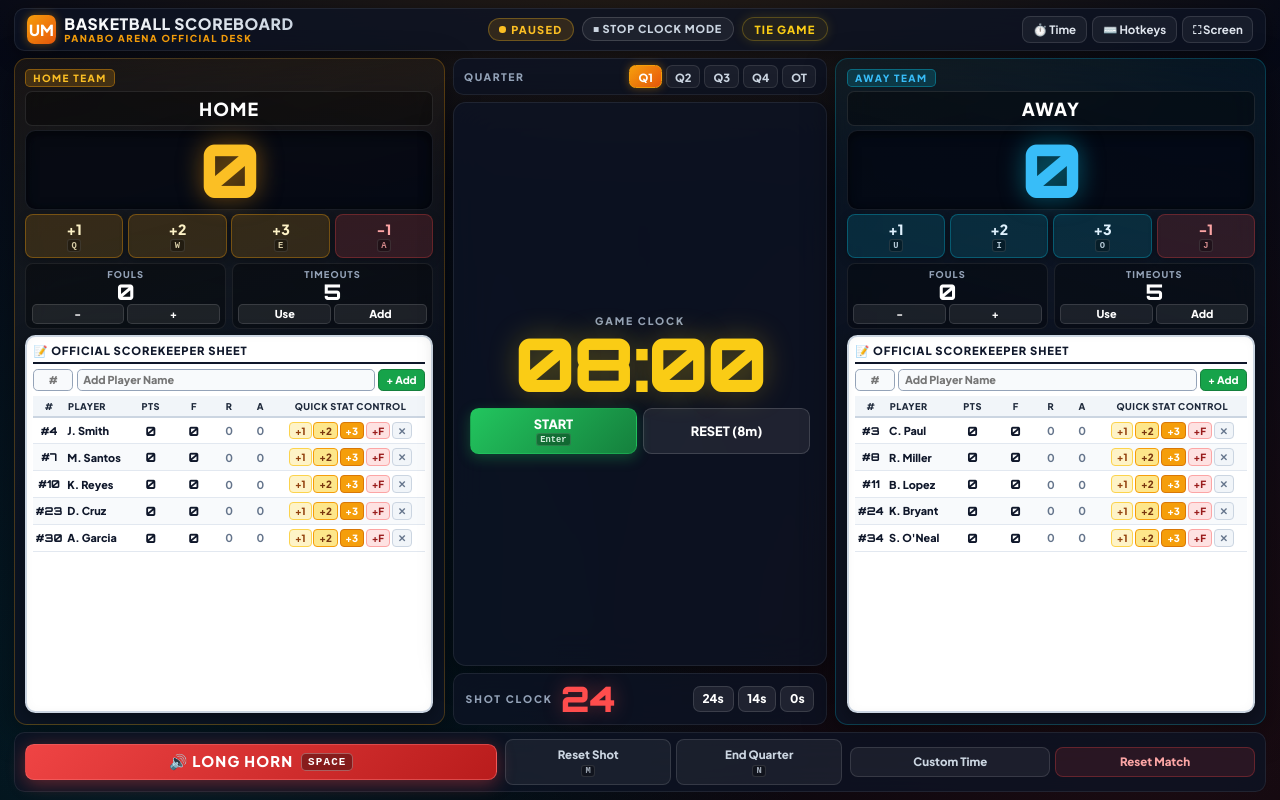
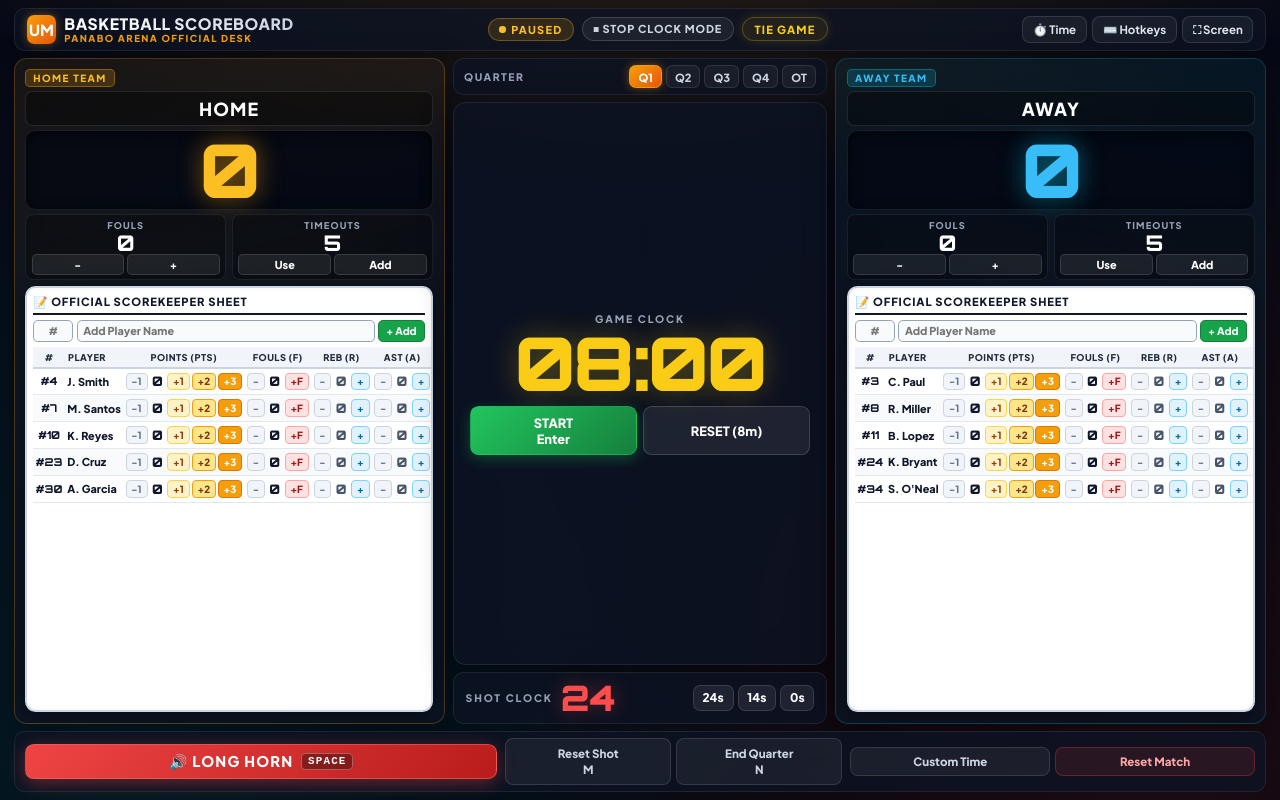
Before and after one commit to Darsoyy/UMPanaboBasketballHorn, a React (Vite) app: page / in a window 1280 px wide. Built offline with nearby package versions, Linux system fonts and the light colour scheme; the HTML template or start-up script is replaced by a standard one.

Commit message:
Remove redundant score buttons and add minus stat buttons to player scorekeeper sheet

```diff
--- a/src/App.tsx
+++ b/src/App.tsx
@@ -516,7 +516,7 @@ function App() {
     [updateTeam]
   );
 
-  // Player Stats Operations directly on the white sheet
+  // Player Stats Operations directly on the white scorekeeper sheet
   const adjustPlayerStat = useCallback(
     (side: TeamSide, playerId: string, statKey: keyof Omit<Player, "id" | "number" | "name">, amount: number) => {
       updateTeam(side, (team) => {
@@ -937,7 +937,6 @@ function App() {
 
   const renderTeamCard = (side: TeamSide, team: Team) => {
     const isHome = side === "home";
-    const prefix = isHome ? "home" : "away";
     const currNum = isHome ? homeNewNum : awayNewNum;
     const currName = isHome ? homeNewName : awayNewName;
 
@@ -957,49 +956,6 @@ function App() {
 
         <div className="score-box">
           <span className="score-number">{team.score}</span>
-        </div>
-
-        <div className="score-actions-grid">
-          <button
-            className="btn-score"
-            onClick={() => adjustScore(side, 1)}
-            title={`+1 Point (${comboToLabel(hotkeys[`${prefix}ScorePlus1` as ActionId])})`}
-          >
-            +1
-            {hotkeys[`${prefix}ScorePlus1` as ActionId] && (
-              <span className="kbd-badge">{comboToLabel(hotkeys[`${prefix}ScorePlus1` as ActionId])}</span>
-            )}
-          </button>
-          <button
-            className="btn-score"
-            onClick={() => adjustScore(side, 2)}
-            title={`+2 Points (${comboToLabel(hotkeys[`${prefix}ScorePlus2` as ActionId])})`}
-          >
-            +2
-            {hotkeys[`${prefix}ScorePlus2` as ActionId] && (
-              <span className="kbd-badge">{comboToLabel(hotkeys[`${prefix}ScorePlus2` as ActionId])}</span>
-            )}
-          </button>
-          <button
-            className="btn-score"
-            onClick={() => adjustScore(side, 3)}
-            title={`+3 Points (${comboToLabel(hotkeys[`${prefix}ScorePlus3` as ActionId])})`}
-          >
-            +3
-            {hotkeys[`${prefix}ScorePlus3` as ActionId] && (
-              <span className="kbd-badge">{comboToLabel(hotkeys[`${prefix}ScorePlus3` as ActionId])}</span>
-            )}
-          </button>
-          <button
-            className="btn-score minus"
-            onClick={() => adjustScore(side, -1)}
-            title={`-1 Point (${comboToLabel(hotkeys[`${prefix}ScoreMinus1` as ActionId])})`}
-          >
-            -1
-            {hotkeys[`${prefix}ScoreMinus1` as ActionId] && (
-              <span className="kbd-badge">{comboToLabel(hotkeys[`${prefix}ScoreMinus1` as ActionId])}</span>
-            )}
-          </button>
         </div>
 
         <div className="team-stats-row">
@@ -1049,17 +1005,17 @@ function App() {
             </button>
           </div>
 
-          {/* Paper Table */}
+          {/* Paper Table with Minus (-) and Plus (+) for Points, Fouls, Rebounds, and Assists */}
           <table className="paper-table">
             <thead>
               <tr>
-                <th style={{ width: "8%" }}>#</th>
+                <th style={{ width: "6%" }}>#</th>
                 <th className="left">PLAYER</th>
-                <th style={{ width: "12%" }}>PTS</th>
-                <th style={{ width: "10%" }}>F</th>
-                <th style={{ width: "8%" }}>R</th>
-                <th style={{ width: "8%" }}>A</th>
-                <th style={{ width: "38%" }}>QUICK STAT CONTROL</th>
+                <th style={{ width: "28%" }}>POINTS (PTS)</th>
+                <th style={{ width: "18%" }}>FOULS (F)</th>
+                <th style={{ width: "16%" }}>REB (R)</th>
+                <th style={{ width: "16%" }}>AST (A)</th>
+                <th style={{ width: "6%" }}></th>
               </tr>
             </thead>
             <tbody>
@@ -1073,37 +1029,55 @@ function App() {
                       {player.fouls === 4 && <span className="paper-foul-warn">4F</span>}
                     </div>
                   </td>
-                  <td className="paper-stat-badge">{player.pts}</td>
-                  <td className="paper-stat-badge" style={{ color: player.fouls >= 5 ? "#dc2626" : "#0f172a" }}>
-                    {player.fouls}
-                  </td>
-                  <td style={{ color: "#64748b" }}>{player.reb}</td>
-                  <td style={{ color: "#64748b" }}>{player.ast}</td>
 
-                  {/* Inline Committee Quick Controls */}
+                  {/* PTS Controls: -1, +1, +2, +3 */}
                   <td>
-                    <div className="paper-btn-group">
+                    <div className="paper-stat-cell-wrap">
+                      <button
+                        className="btn-paper-act sub"
+                        onClick={() => adjustPlayerStat(side, player.id, "pts", -1)}
+                        title="-1 Point"
+                      >
+                        -1
+                      </button>
+                      <span className="paper-stat-badge">{player.pts}</span>
                       <button
                         className="btn-paper-act pt1"
                         onClick={() => adjustPlayerStat(side, player.id, "pts", 1)}
-                        title="+1 Pt"
+                        title="+1 Point"
                       >
                         +1
                       </button>
                       <button
                         className="btn-paper-act pt2"
                         onClick={() => adjustPlayerStat(side, player.id, "pts", 2)}
-                        title="+2 Pts"
+                        title="+2 Points"
                       >
                         +2
                       </button>
                       <button
                         className="btn-paper-act pt3"
                         onClick={() => adjustPlayerStat(side, player.id, "pts", 3)}
-                        title="+3 Pts"
+                        title="+3 Points"
                       >
                         +3
                       </button>
+                    </div>
+                  </td>
+
+                  {/* FOULS Controls: -F, +F */}
+                  <td>
+                    <div className="paper-stat-cell-wrap">
+                      <button
+                        className="btn-paper-act sub"
+                        onClick={() => adjustPlayerStat(side, player.id, "fouls", -1)}
+                        title="-1 Foul"
+                      >
+                        -
+                      </button>
+                      <span className="paper-stat-badge" style={{ color: player.fouls >= 5 ? "#dc2626" : "#0f172a" }}>
+                        {player.fouls}
+                      </span>
                       <button
                         className="btn-paper-act foul"
                         onClick={() => adjustPlayerStat(side, player.id, "fouls", 1)}
@@ -1111,14 +1085,64 @@ function App() {
                       >
                         +F
                       </button>
+                    </div>
+                  </td>
+
+                  {/* REBOUNDS Controls: -R, +R */}
+                  <td>
+                    <div className="paper-stat-cell-wrap">
                       <button
-                        className="btn-paper-act del"
-                        onClick={() => handleDeletePlayer(side, player.id)}
-                        title="Remove"
+                        className="btn-paper-act sub"
+                        onClick={() => adjustPlayerStat(side, player.id, "reb", -1)}
+                        title="-1 Rebound"
                       >
-                        ✕
+                        -
+                      </button>
+                      <span className="paper-stat-badge" style={{ color: "#475569" }}>
+                        {player.reb}
+                      </span>
+                      <button
+                        className="btn-paper-act stat"
+                        onClick={() => adjustPlayerStat(side, player.id, "reb", 1)}
+                        title="+1 Rebound"
+                      >
+                        +
                       </button>
                     </div>
+                  </td>
+
+                  {/* ASSISTS Controls: -A, +A */}
+                  <td>
+                    <div className="paper-stat-cell-wrap">
+                      <button
+                        className="btn-paper-act sub"
+                        onClick={() => adjustPlayerStat(side, player.id, "ast", -1)}
+                        title="-1 Assist"
+                      >
+                        -
+                      </button>
+                      <span className="paper-stat-badge" style={{ color: "#475569" }}>
+                        {player.ast}
+                      </span>
+                      <button
+                        className="btn-paper-act stat"
+                        onClick={() => adjustPlayerStat(side, player.id, "ast", 1)}
+                        title="+1 Assist"
+                      >
+                        +
+                      </button>
+                    </div>
+                  </td>
+
+                  {/* Delete Player */}
+                  <td>
+                    <button
+                      className="btn-paper-act del"
+                      onClick={() => handleDeletePlayer(side, player.id)}
+                      title="Remove Player"
+                    >
+                      ✕
+                    </button>
                   </td>
                 </tr>
               ))}
--- a/src/index.css
+++ b/src/index.css
@@ -371,70 +371,6 @@ button, input, select {
   text-shadow: 0 0 25px rgba(6, 182, 212, 0.5);
 }
 
-/* Score Action Buttons Grid */
-.score-actions-grid {
-  display: grid;
-  grid-template-columns: repeat(4, 1fr);
-  gap: 0.3rem;
-  margin-bottom: 0.35rem;
-}
-
-.btn-score {
-  display: flex;
-  flex-direction: column;
-  align-items: center;
-  justify-content: center;
-  padding: 0.3rem 0.15rem;
-  border-radius: 0.5rem;
-  border: 1px solid rgba(255, 255, 255, 0.12);
-  background: rgba(255, 255, 255, 0.06);
-  color: #fff;
-  font-weight: 900;
-  font-size: 0.88rem;
-  cursor: pointer;
-  transition: all 120ms ease;
-  box-shadow: 0 3px 8px rgba(0, 0, 0, 0.25);
-}
-
-.btn-score:hover {
-  transform: translateY(-2px);
-  filter: brightness(1.2);
-}
-
-.btn-score:active {
-  transform: translateY(1px);
-}
-
-.home .btn-score {
-  background: rgba(245, 158, 11, 0.15);
-  border-color: rgba(245, 158, 11, 0.35);
-  color: #fef3c7;
-}
-
-.away .btn-score {
-  background: rgba(6, 182, 212, 0.15);
-  border-color: rgba(6, 182, 212, 0.35);
-  color: #e0f2fe;
-}
-
-.btn-score.minus {
-  background: rgba(239, 68, 68, 0.15);
-  border-color: rgba(239, 68, 68, 0.3);
-  color: #fca5a5;
-}
-
-.kbd-badge {
-  font-family: monospace;
-  font-size: 0.55rem;
-  font-weight: 800;
-  opacity: 0.8;
-  margin-top: 0.08rem;
-  padding: 0.02rem 0.22rem;
-  background: rgba(0, 0, 0, 0.4);
-  border-radius: 0.2rem;
-  border: 1px solid rgba(255, 255, 255, 0.15);
-}
-
 /* Team Stats Row (Fouls & Timeouts) */
 .team-stats-row {
   display: grid;
@@ -630,18 +566,20 @@ button, input, select {
   max-width: 85px;
 }
 
-.paper-stat-badge {
-  font-family: var(--font-digital);
-  font-weight: 900;
-  font-size: 0.8rem;
-  color: #0f172a;
-}
-
-.paper-btn-group {
+.paper-stat-cell-wrap {
   display: flex;
   align-items: center;
   justify-content: center;
   gap: 0.12rem;
+}
+
+.paper-stat-badge {
+  font-family: var(--font-digital);
+  font-weight: 900;
+  font-size: 0.82rem;
+  color: #0f172a;
+  min-width: 1rem;
+  text-align: center;
 }
 
 .btn-paper-act {
@@ -653,6 +591,13 @@ button, input, select {
   border: 1px solid transparent;
   transition: all 100ms ease;
 }
+
+.btn-paper-act.sub {
+  background: #f1f5f9;
+  color: #64748b;
+  border-color: #cbd5e1;
+}
+.btn-paper-act.sub:hover { background: #fee2e2; color: #dc2626; border-color: #fca5a5; }
 
 .btn-paper-act.pt1 {
   background: #fef3c7;
@@ -681,6 +626,13 @@ button, input, select {
   border-color: #fca5a5;
 }
 .btn-paper-act.foul:hover { background: #fca5a5; color: #7f1d1d; }
+
+.btn-paper-act.stat {
+  background: #e0f2fe;
+  color: #0369a1;
+  border-color: #7dd3fc;
+}
+.btn-paper-act.stat:hover { background: #bae6fd; }
 
 .btn-paper-act.del {
   background: #f1f5f9;
```
